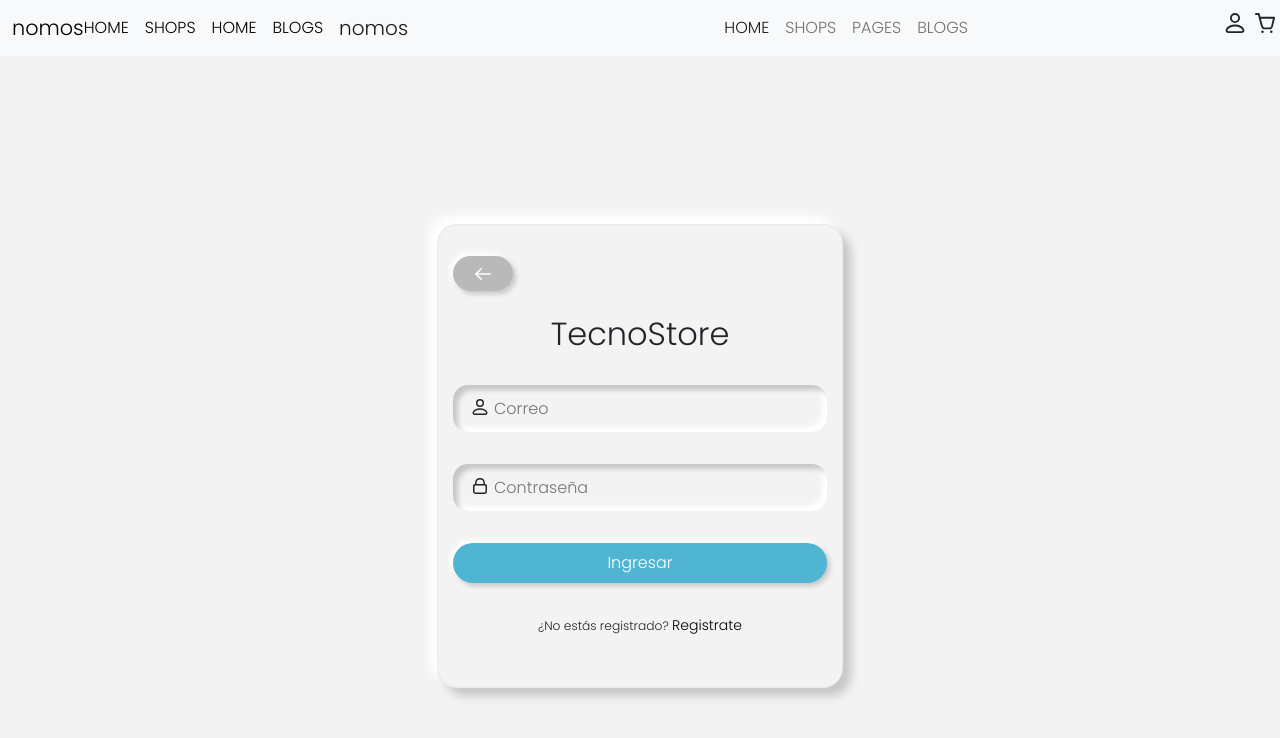
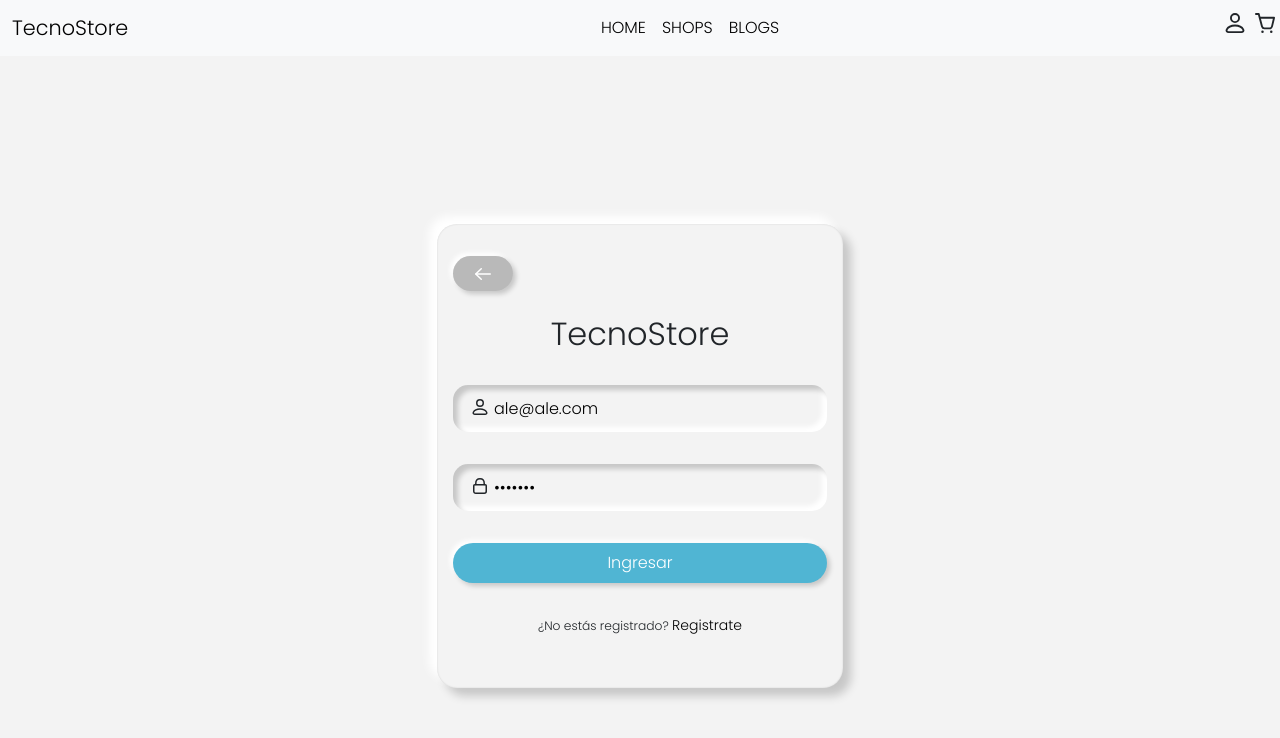
Before and after one commit to No-Country/c6-22, a React (Create React App) app in the folder front/: page /login in a window 1280 px wide. Shown: the top 738 px of the page. Built offline with nearby package versions, Linux system fonts and the light colour scheme.

Commit message:
feature: redux login (#13)

```diff
--- a/front/src/axios/axiosInstance.js
+++ b/front/src/axios/axiosInstance.js
@@ -1,5 +1,5 @@
 import axios from "axios";
 
 export const baseURL = axios.create({
-  baseURL: "https://62f6e898612c13062b564767.mockapi.io/Product",
+  baseURL: "https://62f6e898612c13062b564767.mockapi.io",
 });
--- a/front/src/components/home/Home.js
+++ b/front/src/components/home/Home.js
@@ -12,7 +12,6 @@ const Home = () => {
       <div className={cardHome}>
         {data.map((product) => {
           const path = product.title.toLowerCase();
-          console.log(path);
           return (
             <div key={product.id} className={cardContainer}>
               <div className={card}>
--- a/front/src/components/login/Login.js
+++ b/front/src/components/login/Login.js
@@ -1,14 +1,16 @@
-import { useState } from "react";
+import { useEffect, useState } from "react";
+import { useDispatch, useSelector } from "react-redux";
+import { loginAction } from "../../features/authSlice";
+
 import { useForm } from "../../hooks/useForm";
-import { Link, useNavigate } from "react-router-dom";
-
-import styles from "./styles.module.css";
+import { Link, useLocation, useNavigate } from "react-router-dom";
 
 import { ReactComponent as LockIcon } from "../../assets/lock.svg";
 import { ReactComponent as UserIcon } from "../../assets/user.svg";
 import { ReactComponent as ArrowBack } from "../../assets/arrow-left.svg";
 
 import { isValidate } from "./validate";
+import styles from "./styles.module.css";
 
 const {
   container,
@@ -21,12 +23,19 @@ const {
 } = styles;
 
 export const Login = () => {
+  const state = useSelector((state) => state.auth);
+
+  const location = useLocation();
+
+  /*    const pathname = location.state.pathname; */
+  const navigate = useNavigate();
+  const dispatch = useDispatch();
+
   const [error, setError] = useState(null);
-  const navigate = useNavigate();
 
   const { inputValue, handleChange, inputReset } = useForm({
-    email: "",
-    password: "",
+    email: "ale@ale.com",
+    password: "123aleA",
   });
 
   const { email, password } = inputValue;
@@ -34,10 +43,19 @@ export const Login = () => {
   const handleSubmit = (e) => {
     e.preventDefault();
 
-    //Hablar al server
     const IsError = isValidate(email, password, setError);
-    console.log(IsError);
+    if (IsError) {
+      dispatch(loginAction(email, password));
+      //enviamos los datos para veificar el usuario en base de datos
+    }
   };
+
+  useEffect(() => {
+    if (state) {
+      const from = location?.state || "/";
+      return navigate(from, { replace: true });
+    }
+  }, [state]);
 
   return (
     <div className={container}>
--- a/front/src/components/login/validate.js
+++ b/front/src/components/login/validate.js
@@ -5,6 +5,7 @@ export const isValidate = (email, password, setError) => {
     setError("Ingrese un Email válido");
     return false;
   } else if (
+    //mayus, minuscula, numero, minimo 6
     !validator.isStrongPassword(password, { minLength: 6, minSymbols: 0 })
   ) {
     setError("Password inválido");
--- a/front/src/components/navbar/Navbar.js
+++ b/front/src/components/navbar/Navbar.js
@@ -1,16 +1,21 @@
 import React from "react";
 import styles from "../home/Home.module.css";
-import { Link } from "react-router-dom";
+import { Link, useLocation } from "react-router-dom";
+import { useDispatch } from "react-redux";
+import { logout } from "../../features/authSlice";
 
 const { navbarBrand, navbarPage } = styles;
 
-const Navbar = () => {
+const Navbar = ({ isLogged }) => {
+  const dispatch = useDispatch();
+  const location = useLocation();
+
   return (
     <>
       <nav className="navbar navbar-expand-lg bg-light">
         <div className="container-fluid">
           <Link to={"/"} className={navbarBrand}>
-            nomos
+            TecnoStore
           </Link>
           <button
             className="navbar-toggler"
@@ -37,60 +42,34 @@ const Navbar = () => {
               </li>
               <li className="nav-item">
                 <Link to={"/"} className={navbarPage}>
-                  HOME
-                </Link>
-              </li>
-              <li className="nav-item">
-                <Link to={"/"} className={navbarPage}>
                   BLOGS
                 </Link>
               </li>
+              {isLogged && (
+                <li className="nav-item">
+                  <button
+                    onClick={() => {
+                      dispatch(logout());
+                    }}
+                    className="btn btn-outline-danger"
+                  >
+                    Cerrar sesion
+                  </button>
+                </li>
+              )}
             </ul>
-            <a className="navbar-brand" href="#">
-              nomos
-            </a>
-            <button
-              className="navbar-toggler"
-              type="button"
-              data-bs-toggle="collapse"
-              data-bs-target="#navbarNav"
-              aria-controls="navbarNav"
-              aria-expanded="false"
-              aria-label="Toggle navigation"
-            >
-              <span className="navbar-toggler-icon"></span>
-            </button>
-            <div className="collapse navbar-collapse" id="navbarNav">
-              <ul className="navbar-nav mx-auto">
-                <li className="nav-item">
-                  <a className="nav-link active" aria-current="page" href="#">
-                    HOME
-                  </a>
-                </li>
-                <li className="nav-item">
-                  <a className="nav-link" href="#">
-                    SHOPS
-                  </a>
-                </li>
-                <li className="nav-item">
-                  <a className="nav-link" href="#">
-                    PAGES
-                  </a>
-                </li>
-                <li className="nav-item">
-                  <a className="nav-link" href="#">
-                    BLOGS
-                  </a>
-                </li>
-              </ul>
-            </div>
           </div>
         </div>
       </nav>
       <div className={styles.icons}>
         <ul className="navbar mx-auto">
           <li className="nav-item">
-            <Link to="/login" className="nav-link">
+            <Link
+              state={location.pathname}
+              replace={true}
+              to={isLogged ? "/user" : "/login"}
+              className="nav-link"
+            >
               <svg width="30" height="30" fill="none" viewBox="0 0 24 24">
                 <circle
                   cx="12"
--- a/front/src/components/product/helpers.js
+++ b/front/src/components/product/helpers.js
@@ -19,8 +19,7 @@ export const resize = (changueView, width = window.innerWidth) => {
 };
 
 export const fething = (handleLoading, handleProducts, index = "") => {
-  baseURL
-    .get(index)
+  baseURL("/Product")
     .then(({ data }) => {
       handleProducts(data);
       handleLoading(false);
--- a/front/src/features/authSlice.js
+++ b/front/src/features/authSlice.js
@@ -6,7 +6,35 @@ const initialState = null;
 const authSlice = createSlice({
   initialState,
   name: "auth",
-  reducers: {},
+  reducers: {
+    login: (state, action) => {
+      const user = {
+        user: action.payload.email,
+      };
+      return user;
+    },
+    logout: (state) => {
+      localStorage.removeItem("userTectStore");
+      return initialState;
+    },
+  },
 });
 
 export default authSlice.reducer;
+export const { login, logout } = authSlice.actions;
+
+export const loginAction = (email, password) => async (dispatch) => {
+  //  "/register  => POST  -- Body  { email, password}"
+  /*  baseURL
+    .post("/user")
+    .then(({ data }) => {
+      const user = { token: data.token, email: data.email };
+    localStorage.setItem("userTectStore", JSON.stringify(user.token));
+      dispatch(login(user));
+    })
+    .catch((error) => {
+      console.log(error);
+    }); */
+  localStorage.setItem("userTectStore", JSON.stringify({ token: password }));
+  dispatch(login({ token: password, email }));
+};
--- a/front/src/router/AppRouter.js
+++ b/front/src/router/AppRouter.js
@@ -1,34 +1,58 @@
-import ReactDOM from "react-dom/client";
-import {
-  BrowserRouter,
-  Routes,
-  Route,
-  Navigate,
-  useParams,
-} from "react-router-dom";
-
+import { useEffect } from "react";
+import { useDispatch, useSelector } from "react-redux";
+import { BrowserRouter, Routes, Route } from "react-router-dom";
 import { Cart } from "../components/cart/Cart";
-
-
-import  Home  from "../components/home/Home";
-
+import Home from "../components/home/Home";
 import { Login } from "../components/login/Login";
 import Navbar from "../components/navbar/Navbar";
 import { ProductView } from "../components/product/ProductView";
-import  {ProductsView}  from "../components/products/ProductsView";
+import { ProductsView } from "../components/products/ProductsView";
 import { Register } from "../components/register/Register";
+import { loginAction } from "../features/authSlice";
+import { ProtectedRoute } from "./ProtectedRoute";
 
 export const AppRouter = () => {
+  const dispatch = useDispatch();
+  const user = useSelector((state) => state.auth);
+
+  let isLogged = user ? true : false;
+
+  useEffect(() => {
+    const userStore = JSON.parse(localStorage.getItem("userTectStore"));
+    if (userStore && user === null) {
+      const { token } = userStore;
+      //PETICION A BASE DE DATOS PARA VERIFICAR TOKEN VALIDO
+      //LUEGO DISPATCH DEL LoginAction
+
+      dispatch(loginAction({ email: "ale@ale.com", password: "123aleA" }));
+    }
+  }, []);
+
   return (
     <BrowserRouter>
-    <Navbar />
+      <Navbar isLogged={isLogged} />
       <Routes>
         <Route path="/" element={<Home />} />
         <Route path="/:categorieId" element={<ProductsView />} />
         <Route path="/:categorieId/:productId" element={<ProductView />} />
-        <Route path="/login" element={<Login />} />
+
+        <Route
+          path="/login"
+          element={
+            /* isLogged ? <Navigate to={"/"} replace={true} /> : */ <Login />
+          }
+        />
+
         <Route path="/register" element={<Register />} />
-        <Route path="/cart" element={<Cart />} />
+
+        <Route
+          path="/cart"
+          element={
+            <ProtectedRoute isLogged={isLogged} nav={"/login"}>
+              <Cart />
+            </ProtectedRoute>
+          }
+        />
       </Routes>
     </BrowserRouter>
   );
--- /dev/null
+++ b/front/src/router/ProtectedRoute.js
@@ -0,0 +1,9 @@
+import { Navigate, useLocation } from "react-router-dom";
+
+export const ProtectedRoute = ({ children, nav, isLogged }) => {
+  const location = useLocation();
+  if (!isLogged) {
+    return <Navigate to={nav} replace state={location.pathname} />;
+  }
+  return children;
+};
```
Also changed, not shown: front/src/components/home/Home.module.css (+46 -55 lines).
